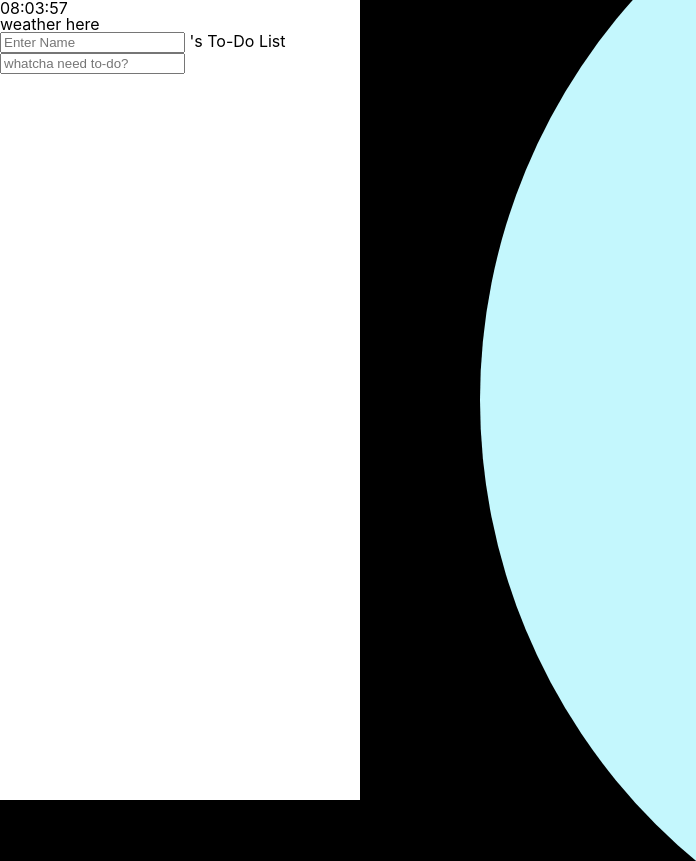
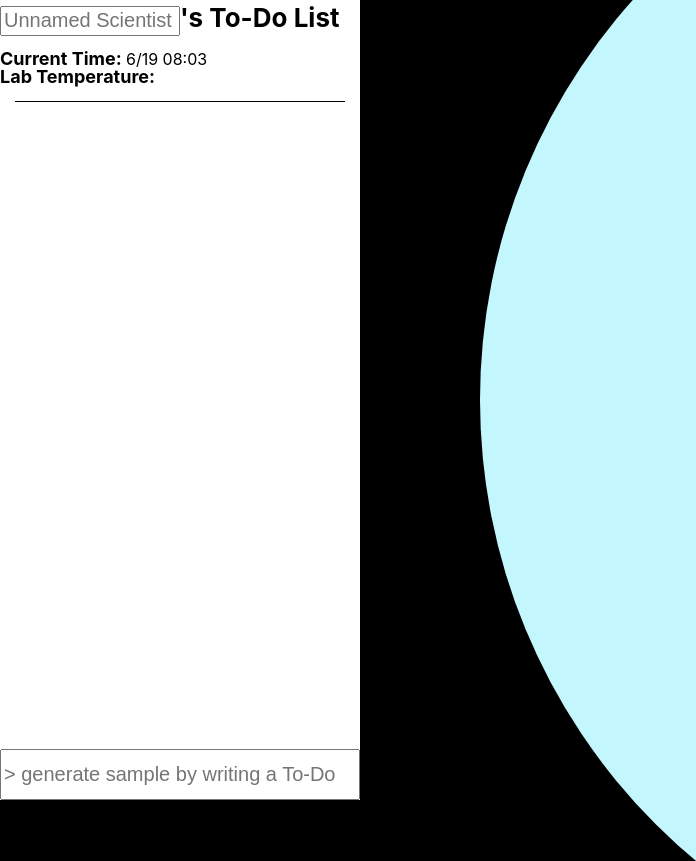
Before and after one commit to dustto24k/agar.to, a plain HTML site: page index.html in a window 1280 px wide. Shown: the top 861 px of the page, without its empty margins (0-696 px from the left). Drawn offline with Linux system fonts and the light colour scheme.

Commit message:
basic layout

```diff
--- a/css/styles.css
+++ b/css/styles.css
@@ -23,3 +23,49 @@ body {
   height: 100vh;
   background: white;
 }
+
+.title {
+  margin-top: 5px;
+  height: 40px;
+  font-size: 26px;
+  font-weight: bold;
+}
+
+#login-input {
+  height: 24px;
+  width: 172px;
+  font-size: 20px;
+}
+
+.chapter {
+  margin-top: 5px;
+}
+
+#clock :first-child {
+  font-size: 18px;
+  font-weight: bold;
+}
+
+#weather :first-child {
+  font-size: 18px;
+  font-weight: bold;
+}
+
+#hr-line {
+  background-color: black;
+  position: relative;
+  left: 50%;
+  transform: translateX(-50%);
+  margin-top: 15px;
+  margin-bottom: 45px;
+  width: 330px;
+  height: 1px;
+}
+
+.footer {
+  position: fixed;
+  bottom: 0;
+  width: 352px;
+  height: 45px;
+  font-size: 20px;
+}
--- a/index.html
+++ b/index.html
@@ -9,21 +9,43 @@
   </head>
   <body>
     <div id="paper">
-      <div id="clock"></div>
-      <div id="weather">weather here</div>
-      <div id="title">
+      <div class="title">
         <form id="login-form">
-          <input required type="text" placeholder="Enter Name" /> 's To-Do List
+          <input
+            id="login-input"
+            required
+            type="text"
+            maxlength="12"
+            placeholder="Unnamed Scientist"
+          />'s To-Do List
         </form>
       </div>
-      <form id="todo-form">
-        <input required type="text" placeholder="whatcha need to-do?" />
+      <div class="chapter">
+        <div id="clock">
+          <span>Current Time: </span>
+          <span></span>
+        </div>
+        <div id="weather">
+          <span>Lab Temperature: </span>
+          <span></span>
+        </div>
+        <div id="hr-line"></div>
+      </div>
+      <div id="todo-list"></div>
+      <form class="footer" id="todo-form">
+        <input
+          class="footer"
+          required
+          type="text"
+          maxlength="30"
+          placeholder="> generate sample by writing a To-Do"
+        />
       </form>
-      <div id="todo-list"></div>
     </div>
     <canvas id="petri"></canvas>
     <script src="js/clock.js"></script>
     <script src="js/login.js"></script>
     <script src="js/todo.js"></script>
+    <script src="js/temp_weather.js"></script>
   </body>
 </html>
--- a/js/clock.js
+++ b/js/clock.js
@@ -1,11 +1,12 @@
-const clock = document.querySelector("#clock");
+const clock = document.querySelector("#clock span:last-child");
 
 function getClock() {
   const currentTime = new Date();
+  const month = currentTime.getMonth() + 1;
+  const date = currentTime.getDate();
   const hours = String(currentTime.getHours()).padStart(2, "0");
   const minutes = String(currentTime.getMinutes()).padStart(2, "0");
-  const seconds = String(currentTime.getSeconds()).padStart(2, "0");
-  clock.innerText = `${hours}:${minutes}:${seconds}`;
+  clock.innerText = `${month}/${date} ${hours}:${minutes}`;
 }
 
 getClock();
--- a/js/login.js
+++ b/js/login.js
@@ -1,6 +1,6 @@
 const loginForm = document.querySelector("#login-form");
 const loginInput = document.querySelector("#login-form input");
-const title = document.querySelector("#title");
+const title = document.querySelector(".title");
 let userName = localStorage.getItem("username");
 
 function getName(event) {
```
Also changed, not shown: 1 other file.
